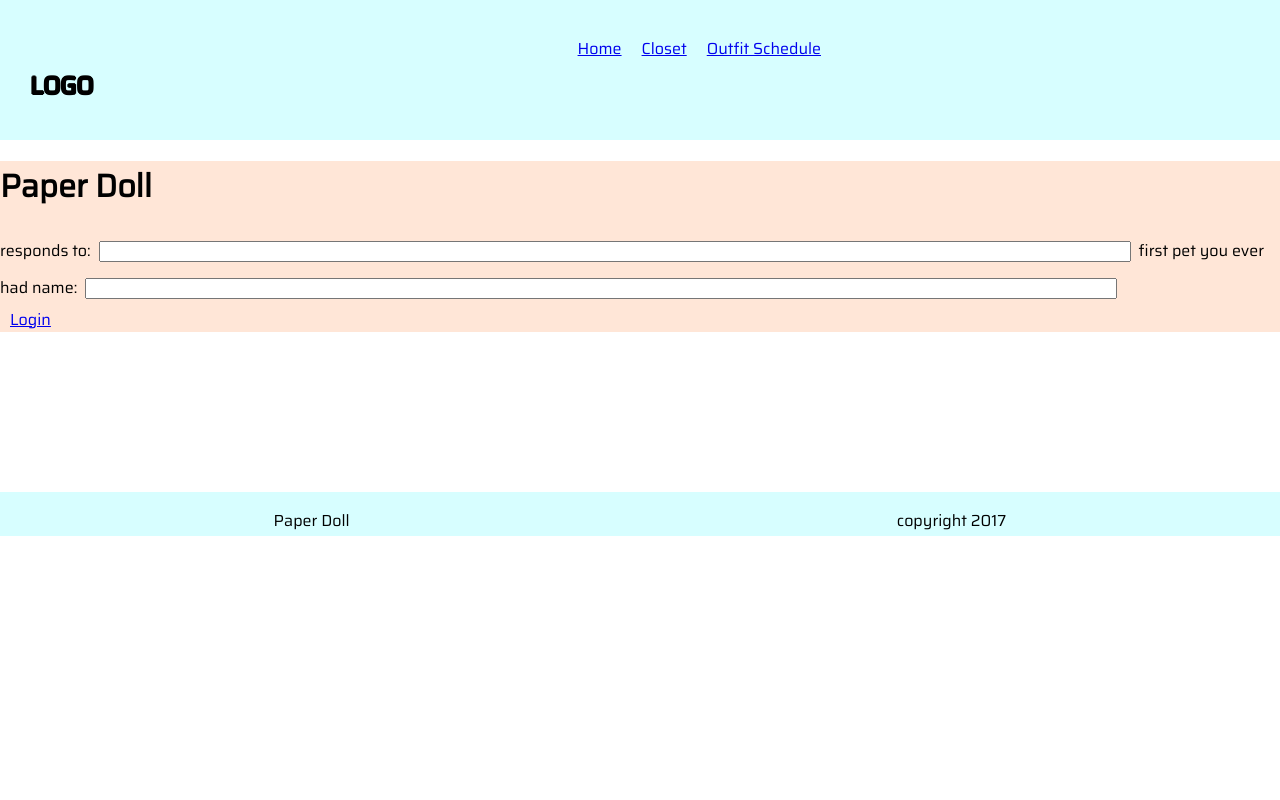
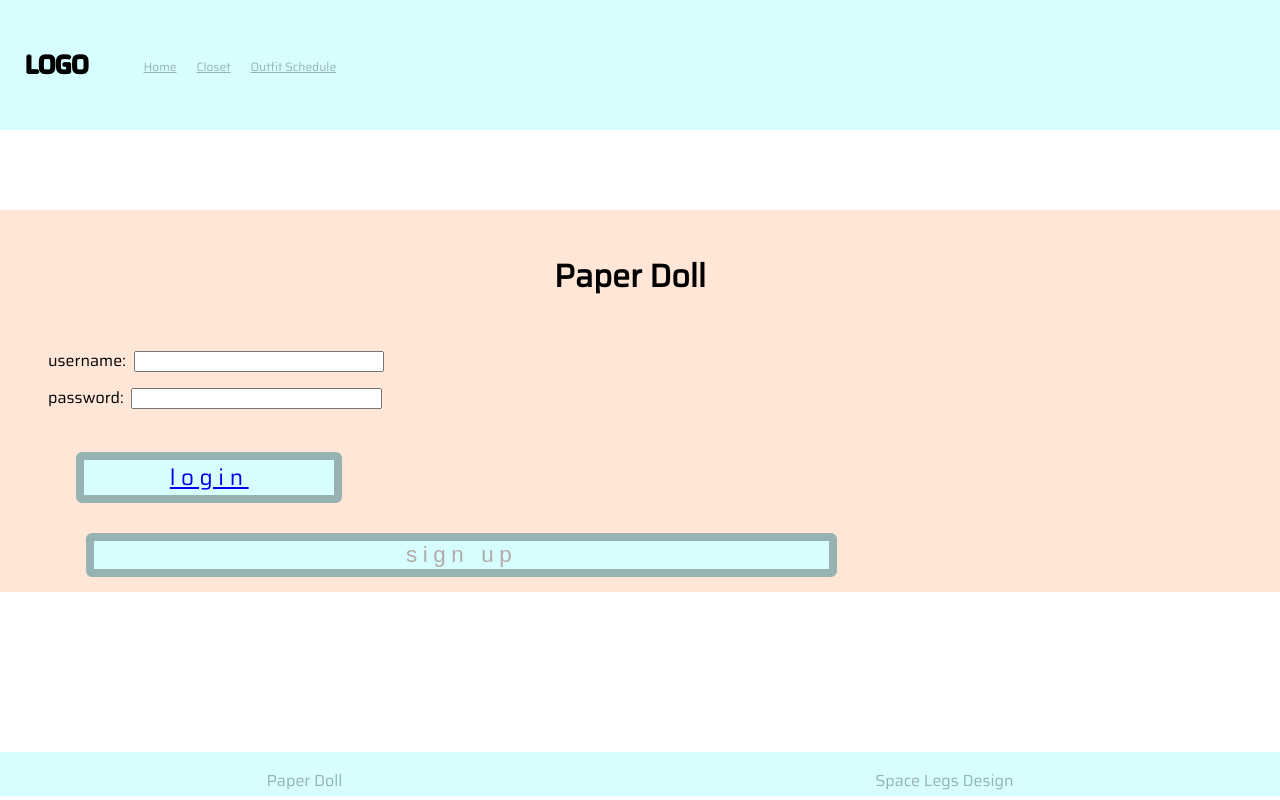
Before and after one commit to RoxMBaldwin/Paper_Doll-Client, a React (Create React App) app: page / in a window 1280 px wide. Built offline with nearby package versions, Linux system fonts and the light colour scheme.

Commit message:
🤡 styling

```diff
--- a/src/App.js
+++ b/src/App.js
@@ -24,13 +24,23 @@ class App extends Component {
   render() {
     return (
       <div className='application'>
-        <h1 className='logo'>Paper Doll</h1>
-        <label>responds to:</label>
-        <input className='FAKE' type='text'/>
-        <label>first pet you ever had name:</label>
-        <input className='FAKE'type='text'/>
-        <div className='links'>
-          <Link to='/begin/'>Login</Link>
+        <div className='Auth'>
+          <div className='loginLogo'>
+            <h1>Paper Doll</h1>
+          </div>
+          <div className='login'>
+            <label>username:</label>
+            <input className='FAKE' type='text'/>
+            <br/>
+            <label>password:</label>
+            <input className='FAKE'type='password'/>
+          </div>
+          <div className='link'>
+            <Link to='/begin/'>login</Link>
+          </div>
+        </div>
+        <div className='signup'>
+          <button className='signupButton'>sign up</button>
         </div>
       </div>
     );
--- a/src/components/Footer.js
+++ b/src/components/Footer.js
@@ -8,7 +8,7 @@ export class Footer extends React.Component {
       <p> Paper Doll </p>
     </div>
     <div>
-      <p> copyright 2017 </p>
+      <p> Space Legs Design </p>
     </div>
   </footer>
   };
--- a/src/components/Header.js
+++ b/src/components/Header.js
@@ -15,9 +15,9 @@ export class Header extends React.Component {
           </div>
           <div className='headerNavBar'>
             <ul className='navBarnav'>
-                <Link to='/begin/'>Home</Link>
-                <Link to='/clothing/'>Closet</Link>
-                <Link to='/outfits/'>Outfit Schedule</Link>
+                <Link className='navLinks' to='/begin/'>Home</Link>
+                <Link className='navLinks' to='/clothing/'>Closet</Link>
+                <Link className='navLinks' to='/outfits/'>Outfit Schedule</Link>
             </ul>
           </div>
         </div>
--- a/src/components/Main.js
+++ b/src/components/Main.js
@@ -10,7 +10,23 @@ class Main extends React.Component {
     return (
     <body>
       <div className='home'>
-        <div>
+      <div className='welcome'>
+        <h1>welcome to Paper Doll</h1>
+      </div>
+      <div className='username'>
+        <h2>space.legs</h2>
+      </div>
+      <div className='mainImage'>
+        <a>
+          <img src='http://ih0.redbubble.net/image.7749019.0160/sticker,375x360.png' alt='placeholder'/>
+        </a>
+      </div>
+      <div className='instructions'>
+        <p>organize your wardrobe and fashion outfits in Closet</p>
+        <p>after building an outfit, store it in your Outfit Schedule</p>
+        <p>cultivate and explore your individuality</p>
+      </div>
+        <div className='logout'>
           <Link to='/'>Log out</Link>
         </div>
       </div>
--- a/src/dest/style.css/styles.css
+++ b/src/dest/style.css/styles.css
@@ -19,15 +19,68 @@ body {
   margin: 0;
   background: #FFE6D7;
   margin-bottom: 20vh;
+  padding-left: 1.75em;
+}
+
+.Auth {
+  margin-top: 80px;
+}
+
+.loginLogo {
+  padding: 20px 20px 0px 20px;
+  text-align: center;
+  margin-right: 3em;
+}
+
+.login {
+  padding: 20px;
+}
+
+.link  {
+  background: #D7FEFF;
+  color: #FFF6F1;
+  border-radius: 6px;
+  border-style: solid;
+  border-color: #97B2B2;
+  border-width: 8px;
+  color: #FFE6D7;
+  font-size: 1.4em;
+  letter-spacing: .25em;
+  width: 60%;
+  text-align: center;
+  margin: 15px;
+  margin-left: 48px;
+}
+
+.signupButton {
+  background: #D7FEFF;
+  color: #B2ABA7;
+  border-radius: 6px;
+  border-style: solid;
+  border-color: #97B2B2;
+  border-width: 8px;
+  font-size: 1.4em;
+  letter-spacing: .25em;
+  width: 60%;
+  text-align: center;
+  margin: 15px;
+  margin-left: 58px;
 }
 
 .FAKE {
-  width: 80%;
+  width: 60%;
 }
 
 .navBar {
   background-color: #D7FEFF;
-  padding: 15px;
+  padding: 10px;
+  display: -webkit-box;
+  display: -ms-flexbox;
+  display: flex;
+  -webkit-box-orient: vertical;
+  -webkit-box-direction: normal;
+      -ms-flex-direction: column;
+          flex-direction: column;
 }
 
 .container {
@@ -46,17 +99,16 @@ body {
   display: flex;
   height: 100px;
   padding: 5px;
-  -webkit-box-orient: vertical;
-  -webkit-box-direction: normal;
-      -ms-flex-direction: column;
-          flex-direction: column;
   -webkit-box-align: center;
       -ms-flex-align: center;
           align-items: center;
   width: 100%;
 }
 
-
+.navLinks {
+  font-size: .75em;
+  color: #97B2B2;
+}
 
 a {
   margin: 10px;
@@ -65,6 +117,51 @@ a {
 button {
   background: #B2ABA7;
   color: #FFF6F1;
+}
+
+.welcome {
+  text-align: center;
+}
+
+.username {
+  color: #97B2B2;
+  text-align: center;
+  margin-right: 1em;
+  margin-bottom: 3em;
+}
+
+.mainImage {
+  margin-left: 3.3em;
+  margin-bottom: 5em;
+}
+
+.placeholder {
+  height: 60vh;
+  width: 60vw;
+}
+
+.instructions {
+  color: #B2ABA7;
+  background: #FFF6F1;
+  padding: 1.2em;
+  font-style: italic;
+}
+
+.logout {
+  background: #D7FEFF;
+  color: #B2ABA7;
+  border-radius: 6px;
+  border-style: solid;
+  border-color: #97B2B2;
+  border-width: 8px;
+  color: #FFE6D7;
+  font-size: 1.4em;
+  letter-spacing: .25em;
+  width: 60%;
+  text-align: center;
+  margin: 15px;
+  margin-left: 48px;
+  margin-top: 54px;
 }
 
 .closetButton {
@@ -97,6 +194,7 @@ button {
 div.logo {
   background-color: #D7FEFF;
   padding-left: 15px;
+  margin-bottom: 1em;
   display: -webkit-box;
   display: -ms-flexbox;
   display: flex;
@@ -198,14 +296,88 @@ input {
   padding: 10px;
   font-size: 1.4em;
   font-style: italic;
-  margin-right: 20px;
 }
 
-img.mirrorIMG {
+.mirrorName {
+  margin-bottom: 0;
+  margin-left: .75em;
+}
+
+.mirrorIMG {
   display: -webkit-box;
   display: -ms-flexbox;
   display: flex;
-  margin-right: 80px;
+  background: #FFF6F1;
+  margin-left: .5em;
+  padding: 2em;
+  border-radius: 6px;
+  border-style: solid;
+  border-color: #FFF6F1;
+  border-width: 8px;
+}
+
+.hangerAddDel {
+  display: -webkit-box;
+  display: -ms-flexbox;
+  display: flex;
+  -webkit-box-align: center;
+      -ms-flex-align: center;
+          align-items: center;
+  text-align: center;
+  margin-left: .3em;
+}
+
+.append {
+  color: #FFE6D7;
+}
+
+.hangerName {
+  text-align: center;
+  margin-right: 3.6em;
+}
+
+.outfitDay {
+  width: 60%;
+  padding: .5em;
+  text-align: center;
+  margin-bottom: .5em;
+  margin-top: 1em;
+  margin-left: .7em;
+  background: #97B2B2;
+  color: #FFF6F1;
+}
+
+.outfitDaytxt {
+  width: 50%;
+}
+
+.hangerButtons {
+  height: 10vh;
+  width: 20vw;
+  margin-top: 1em;
+  background: #97B2B2;
+  border-radius: 10px;
+  border-style: solid;
+  border-color: #9F95AD;
+  border-width: 10px;
+  color: #FFE6D7;
+  font-size: 1.4em;
+  text-align: center;
+}
+
+.hangerminusButtons {
+  height: 10vh;
+  width: 20vw;
+  margin-top: 1em;
+  margin-left: 1em;
+  background: #97B2B2;
+  border-radius: 10px;
+  border-style: solid;
+  border-color: #9F95AD;
+  border-width: 10px;
+  color: #FFE6D7;
+  font-size: 1.4em;
+  text-align: center;
 }
 /*
 div.types {
@@ -227,8 +399,14 @@ div.types {
 }
 
 .hangerTypes {
-  background: #D7FEFF;
+  display: -webkit-box;
+  display: -ms-flexbox;
+  display: flex;
+  -webkit-box-pack: center;
+      -ms-flex-pack: center;
+          justify-content: center;
   padding: 1em;
+  margin-left: 3em;
   width: 70%;
   text-align: left;
 }
@@ -370,8 +548,45 @@ h3 {
   letter-spacing: .25em;
 }
 
+.sunday {
+  background: #B2ABA7;
+  padding-left: 3em;
+  padding: 3em;
+  margin-top: 4em;
+  color: transparent;
+  border-radius: 6px;
+  border-style: solid;
+  border-color: #B2ABA7;
+  border-width: 8px;
+  display: -webkit-box;
+  display: -ms-flexbox;
+  display: flex;
+  -webkit-box-pack: center;
+      -ms-flex-pack: center;
+          justify-content: center;
+}
+
+.dayName {
+  margin-bottom: 8em;
+}
+
+.lowerImg {
+  background: #B2ABA7;
+  padding-left: 3em;
+  margin-left: 3em;
+  margin-bottom: 3em;
+  display: -webkit-box;
+  display: -ms-flexbox;
+  display: flex;
+  -webkit-box-orient: vertical;
+  -webkit-box-direction: normal;
+      -ms-flex-direction: column;
+          flex-direction: column;
+}
+
 #bottom-footer {
     position: absolute;
+    color: #97B2B2;
     left: 0;
     bottom: 10;
     height: 44px;
@@ -429,6 +644,12 @@ h3 {
     height: 15vh;
     width: 30vw;
   }
+  .FAKE {
+    width: 20%;
+  }
+  .link {
+    width: 20%;
+  }
 }
 
 @media (min-width: 800px){
@@ -453,6 +674,9 @@ h3 {
   .psuedoWeeks div button {
     height: 20vh;
     width: 20vw;
+  }
+  .FAKE {
+    width: 20%;
   }
 }
 
@@ -479,6 +703,9 @@ h3 {
     height: 20vh;
     width: 20vw;
   }
+  .FAKE {
+    width: 20%;
+  }
 }
 
 @media (min-width: 1300px){
@@ -503,6 +730,9 @@ h3 {
   .psuedoWeeks div button {
     height: 20vh;
     width: 20vw;
+  }
+  .FAKE {
+    width: 20%;
   }
 }
 
@@ -529,4 +759,7 @@ h3 {
     height: 20vh;
     width: 20vw;
   }
+  .FAKE {
+    width: 20%;
+  }
 }
--- a/src/gulpfile.js
+++ b/src/gulpfile.js
@@ -1,7 +1,6 @@
 var gulp = require('gulp');
 var postcss = require('gulp-postcss')
 var autoprefixer = require('autoprefixer')
-var sourcemaps = require('gulp-sourcemaps')
 var lost = require('lost')
 
 gulp.task('styles', function() {
--- a/src/styles.css
+++ b/src/styles.css
@@ -19,15 +19,63 @@ body {
   margin: 0;
   background: #FFE6D7;
   margin-bottom: 20vh;
+  padding-left: 1.75em;
+}
+
+.Auth {
+  margin-top: 80px;
+}
+
+.loginLogo {
+  padding: 20px 20px 0px 20px;
+  text-align: center;
+  margin-right: 3em;
+}
+
+.login {
+  padding: 20px;
+}
+
+.link  {
+  background: #D7FEFF;
+  color: #FFF6F1;
+  border-radius: 6px;
+  border-style: solid;
+  border-color: #97B2B2;
+  border-width: 8px;
+  color: #FFE6D7;
+  font-size: 1.4em;
+  letter-spacing: .25em;
+  width: 60%;
+  text-align: center;
+  margin: 15px;
+  margin-left: 48px;
+}
+
+.signupButton {
+  background: #D7FEFF;
+  color: #B2ABA7;
+  border-radius: 6px;
+  border-style: solid;
+  border-color: #97B2B2;
+  border-width: 8px;
+  font-size: 1.4em;
+  letter-spacing: .25em;
+  width: 60%;
+  text-align: center;
+  margin: 15px;
+  margin-left: 58px;
 }
 
 .FAKE {
-  width: 80%;
+  width: 60%;
 }
 
 .navBar {
   background-color: #D7FEFF;
-  padding: 15px;
+  padding: 10px;
+  display: flex;
+  flex-direction: column;
 }
 
 .container {
@@ -39,12 +87,14 @@ body {
   display: flex;
   height: 100px;
   padding: 5px;
-  flex-direction: column;
   align-items: center;
   width: 100%;
 }
 
-
+.navLinks {
+  font-size: .75em;
+  color: #97B2B2;
+}
 
 a {
   margin: 10px;
@@ -53,6 +103,51 @@ a {
 button {
   background: #B2ABA7;
   color: #FFF6F1;
+}
+
+.welcome {
+  text-align: center;
+}
+
+.username {
+  color: #97B2B2;
+  text-align: center;
+  margin-right: 1em;
+  margin-bottom: 3em;
+}
+
+.mainImage {
+  margin-left: 3.3em;
+  margin-bottom: 5em;
+}
+
+.placeholder {
+  height: 60vh;
+  width: 60vw;
+}
+
+.instructions {
+  color: #B2ABA7;
+  background: #FFF6F1;
+  padding: 1.2em;
+  font-style: italic;
+}
+
+.logout {
+  background: #D7FEFF;
+  color: #B2ABA7;
+  border-radius: 6px;
+  border-style: solid;
+  border-color: #97B2B2;
+  border-width: 8px;
+  color: #FFE6D7;
+  font-size: 1.4em;
+  letter-spacing: .25em;
+  width: 60%;
+  text-align: center;
+  margin: 15px;
+  margin-left: 48px;
+  margin-top: 54px;
 }
 
 .closetButton {
@@ -85,6 +180,7 @@ button {
 div.logo {
   background-color: #D7FEFF;
   padding-left: 15px;
+  margin-bottom: 1em;
   display: flex;
   align-items: flex-end;
   text-shadow: -1px 0 black, 0 1px black, 1px 0 black, 0 -1px black;
@@ -163,12 +259,82 @@ input {
   padding: 10px;
   font-size: 1.4em;
   font-style: italic;
-  margin-right: 20px;
 }
 
-img.mirrorIMG {
+.mirrorName {
+  margin-bottom: 0;
+  margin-left: .75em;
+}
+
+.mirrorIMG {
   display: flex;
-  margin-right: 80px;
+  background: #FFF6F1;
+  margin-left: .5em;
+  padding: 2em;
+  border-radius: 6px;
+  border-style: solid;
+  border-color: #FFF6F1;
+  border-width: 8px;
+}
+
+.hangerAddDel {
+  display: flex;
+  align-items: center;
+  text-align: center;
+  margin-left: .3em;
+}
+
+.append {
+  color: #FFE6D7;
+}
+
+.hangerName {
+  text-align: center;
+  margin-right: 3.6em;
+}
+
+.outfitDay {
+  width: 60%;
+  padding: .5em;
+  text-align: center;
+  margin-bottom: .5em;
+  margin-top: 1em;
+  margin-left: .7em;
+  background: #97B2B2;
+  color: #FFF6F1;
+}
+
+.outfitDaytxt {
+  width: 50%;
+}
+
+.hangerButtons {
+  height: 10vh;
+  width: 20vw;
+  margin-top: 1em;
+  background: #97B2B2;
+  border-radius: 10px;
+  border-style: solid;
+  border-color: #9F95AD;
+  border-width: 10px;
+  color: #FFE6D7;
+  font-size: 1.4em;
+  text-align: center;
+}
+
+.hangerminusButtons {
+  height: 10vh;
+  width: 20vw;
+  margin-top: 1em;
+  margin-left: 1em;
+  background: #97B2B2;
+  border-radius: 10px;
+  border-style: solid;
+  border-color: #9F95AD;
+  border-width: 10px;
+  color: #FFE6D7;
+  font-size: 1.4em;
+  text-align: center;
 }
 /*
 div.types {
@@ -186,8 +352,10 @@ div.types {
 }
 
 .hangerTypes {
-  background: #D7FEFF;
+  display: flex;
+  justify-content: center;
   padding: 1em;
+  margin-left: 3em;
   width: 70%;
   text-align: left;
 }
@@ -263,8 +431,36 @@ h3 {
   letter-spacing: .25em;
 }
 
+.sunday {
+  background: #B2ABA7;
+  padding-left: 3em;
+  padding: 3em;
+  margin-top: 4em;
+  color: transparent;
+  border-radius: 6px;
+  border-style: solid;
+  border-color: #B2ABA7;
+  border-width: 8px;
+  display: flex;
+  justify-content: center;
+}
+
+.dayName {
+  margin-bottom: 8em;
+}
+
+.lowerImg {
+  background: #B2ABA7;
+  padding-left: 3em;
+  margin-left: 3em;
+  margin-bottom: 3em;
+  display: flex;
+  flex-direction: column;
+}
+
 #bottom-footer {
     position: absolute;
+    color: #97B2B2;
     left: 0;
     bottom: 10;
     height: 44px;
@@ -296,6 +492,12 @@ h3 {
     height: 15vh;
     width: 30vw;
   }
+  .FAKE {
+    width: 20%;
+  }
+  .link {
+    width: 20%;
+  }
 }
 
 @media (min-width: 800px){
@@ -305,6 +507,9 @@ h3 {
   .psuedoWeeks div button {
     height: 20vh;
     width: 20vw;
+  }
+  .FAKE {
+    width: 20%;
   }
 }
 
@@ -316,6 +521,9 @@ h3 {
     height: 20vh;
     width: 20vw;
   }
+  .FAKE {
+    width: 20%;
+  }
 }
 
 @media (min-width: 1300px){
@@ -325,6 +533,9 @@ h3 {
   .psuedoWeeks div button {
     height: 20vh;
     width: 20vw;
+  }
+  .FAKE {
+    width: 20%;
   }
 }
 
@@ -336,4 +547,7 @@ h3 {
     height: 20vh;
     width: 20vw;
   }
+  .FAKE {
+    width: 20%;
+  }
 }
```
Also changed, not shown: src/components/Build.js (+14 -3 lines), src/components/Hanger.js (+11 -0 lines), src/components/OutfitSchedule.js (+4 -4 lines), public/assets/placeholder.png (added).
